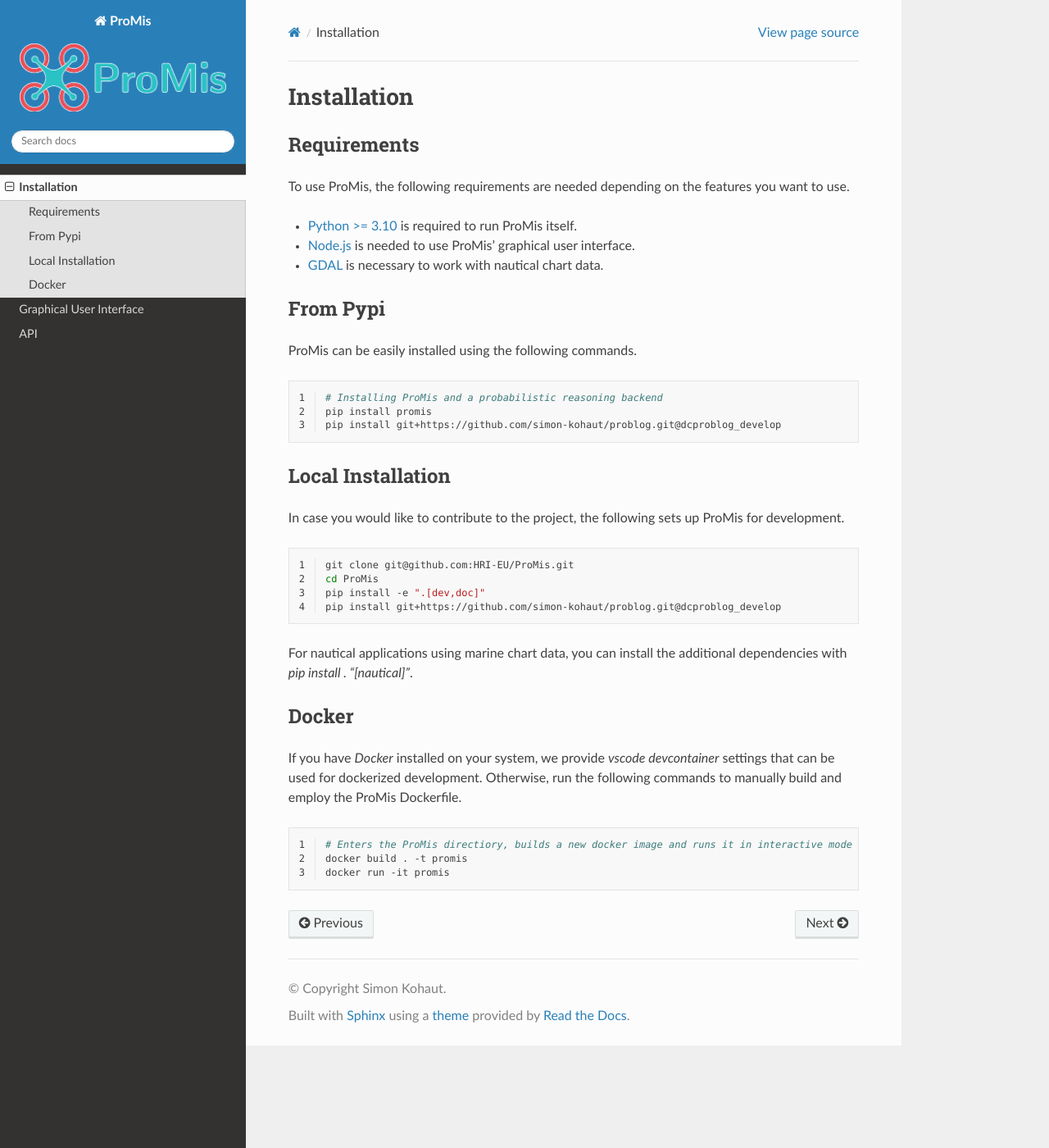
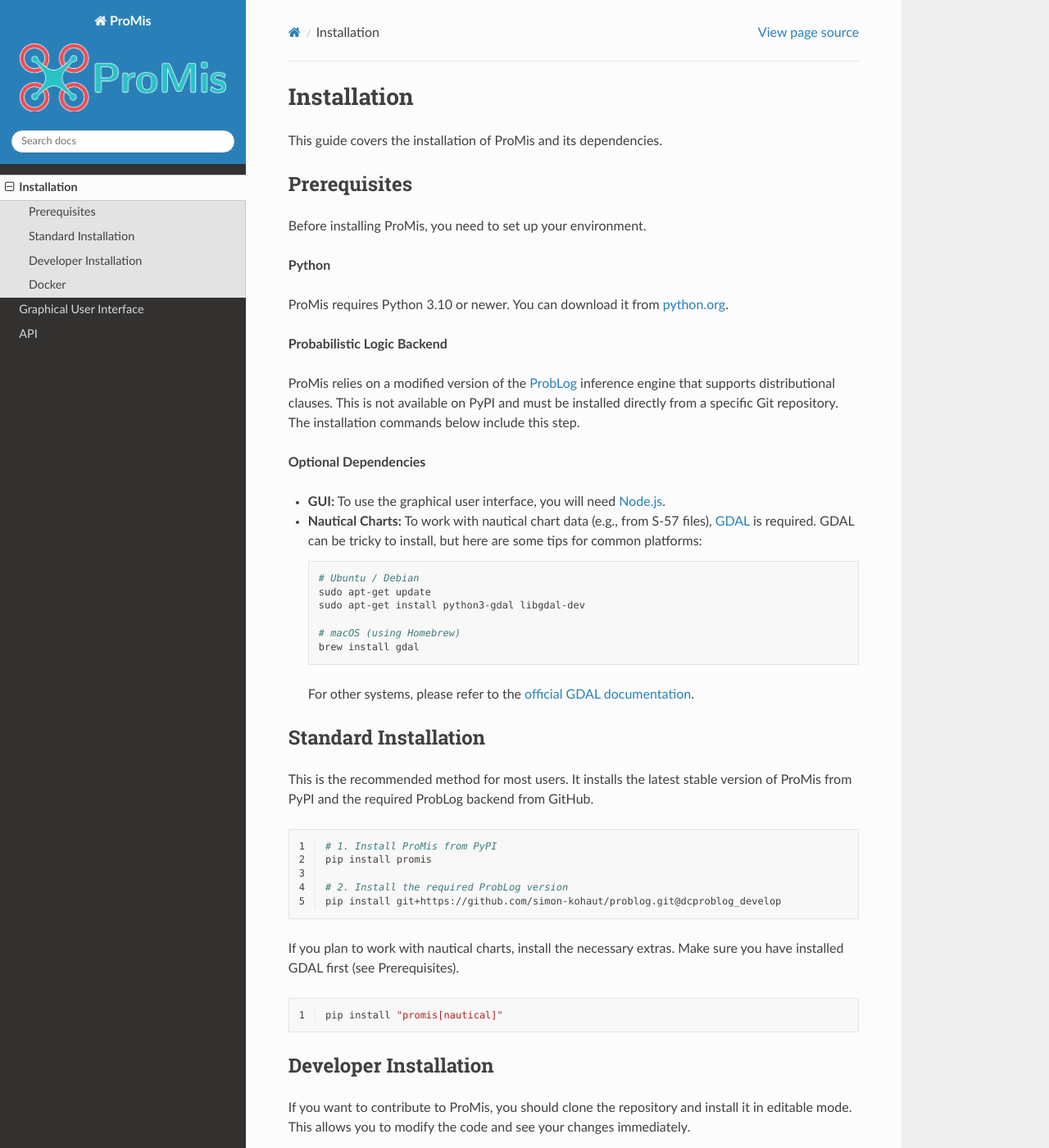
Before and after one commit to HRI-EU/ProMis, a Sphinx documentation site: the page built from doc/source/installation.rst, in a window 1280 px wide and 1400 px high. Shown: the whole window at 82% size. Built offline with Sphinx 7.4.7 and the Read the Docs theme 3.1.0, drawn with Linux system fonts in a browser that asks for light colours; pages that are not in the unit, such as notebooks, are missing from menus; some of the changed text lies outside the part shown.

Commit message:
Expand on Sphinx docs index and installation files

```diff
--- a/doc/source/installation.rst
+++ b/doc/source/installation.rst
@@ -1,52 +1,108 @@
 Installation
 ============
 
-Requirements
-------------
+This guide covers the installation of ProMis and its dependencies.
 
-To use ProMis, the following requirements are needed depending on the features you want to use.
+Prerequisites
+-------------
 
-* `Python >= 3.10 <https://www.python.org/downloads/>`_ is required to run ProMis itself.
-* `Node.js <https://docs.npmjs.com/downloading-and-installing-node-js-and-npm>`_ is needed to use ProMis' graphical user interface.
-* `GDAL <https://gdal.org/en/stable/download.html>`_ is necessary to work with nautical chart data.
+Before installing ProMis, you need to set up your environment.
 
-From Pypi
----------
+**Python**
 
-ProMis can be easily installed using the following commands.
+ProMis requires Python 3.10 or newer. You can download it from `python.org <https://www.python.org/downloads/>`_.
+
+**Probabilistic Logic Backend**
+
+ProMis relies on a modified version of the `ProbLog <https://dtai.cs.kuleuven.be/problog/>`_ inference engine that supports distributional clauses.
+This is not available on PyPI and must be installed directly from a specific Git repository.
+The installation commands below include this step.
+
+**Optional Dependencies**
+
+*   **GUI:** To use the graphical user interface, you will need `Node.js <https://docs.npmjs.com/downloading-and-installing-node-js-and-npm>`_.
+*   **Nautical Charts:** To work with nautical chart data (e.g., from S-57 files), `GDAL <https://gdal.org/en/stable/download.html>`_ is required. GDAL can be tricky to install, but here are some tips for common platforms:
+
+    .. code-block:: bash
+
+        # Ubuntu / Debian
+        sudo apt-get update
+        sudo apt-get install python3-gdal libgdal-dev
+
+        # macOS (using Homebrew)
+        brew install gdal
+
+    For other systems, please refer to the `official GDAL documentation <https://gdal.org/en/stable/download.html>`_.
+
+Standard Installation
+---------------------
+
+This is the recommended method for most users. It installs the latest stable version of ProMis from PyPI and the required ProbLog backend from GitHub.
 
 .. code-block:: bash
     :linenos:
 
-    # Installing ProMis and a probabilistic reasoning backend
+    # 1. Install ProMis from PyPI
     pip install promis
+
+    # 2. Install the required ProbLog version
     pip install git+https://github.com/simon-kohaut/problog.git@dcproblog_develop
 
-
-Local Installation
-------------------
-
-In case you would like to contribute to the project, the following sets up ProMis for development.
+If you plan to work with nautical charts, install the necessary extras.
+Make sure you have installed GDAL first (see Prerequisites).
 
 .. code-block:: bash
     :linenos:
 
+    pip install "promis[nautical]"
+
+Developer Installation
+----------------------
+
+If you want to contribute to ProMis, you should clone the repository and install it in editable mode.
+This allows you to modify the code and see your changes immediately.
+
+.. code-block:: bash
+    :linenos:
+
+    # 1. Clone the repository
     git clone git@github.com:HRI-EU/ProMis.git
     cd ProMis
+
+    # 2. Install in editable mode with development and documentation dependencies
     pip install -e ".[dev,doc]"
+
+    # 3. Install the required ProbLog version
     pip install git+https://github.com/simon-kohaut/problog.git@dcproblog_develop
 
-For nautical applications using marine chart data, you can install the additional dependencies with `pip install . "[nautical]"`.
+To also include dependencies for nautical applications, add the ``nautical`` extra:
+
+.. code-block:: bash
+    :linenos:
+
+    pip install -e ".[dev,doc,nautical]"
 
 Docker
 ------
 
-If you have `Docker` installed on your system, we provide `vscode devcontainer` settings that can be used for dockerized development.
-Otherwise, run the following commands to manually build and employ the ProMis Dockerfile.
+We provide a Docker setup for a containerized development environment, which ensures all dependencies are handled correctly.
+
+**Using VS Code Dev Containers**
+
+The easiest way to get started is by using `VS Code's Dev Containers extension <https://code.visualstudio.com/docs/devcontainers/containers>`_.
+Simply open the cloned repository in VS Code and, when prompted, click "Reopen in Container".
+This will automatically build the Docker image and configure your environment.
+
+**Manual Docker Build**
+
+If you prefer to manage Docker manually, you can build and run the container from your terminal.
 
 .. code-block:: bash
     :linenos:
 
-    # Enters the ProMis directiory, builds a new docker image and runs it in interactive mode
+    # Build the Docker image
     docker build . -t promis
-    docker run -it promis
+
+    # Run the container with the local source code mounted.
+    # This allows you to edit files on your host machine and run them inside the container.
+    docker run -it --rm -v "$(pwd)":/workspaces/ProMis -w /workspaces/ProMis promis bash
```
Also changed, not shown: doc/source/index.rst (+35 -16 lines).
